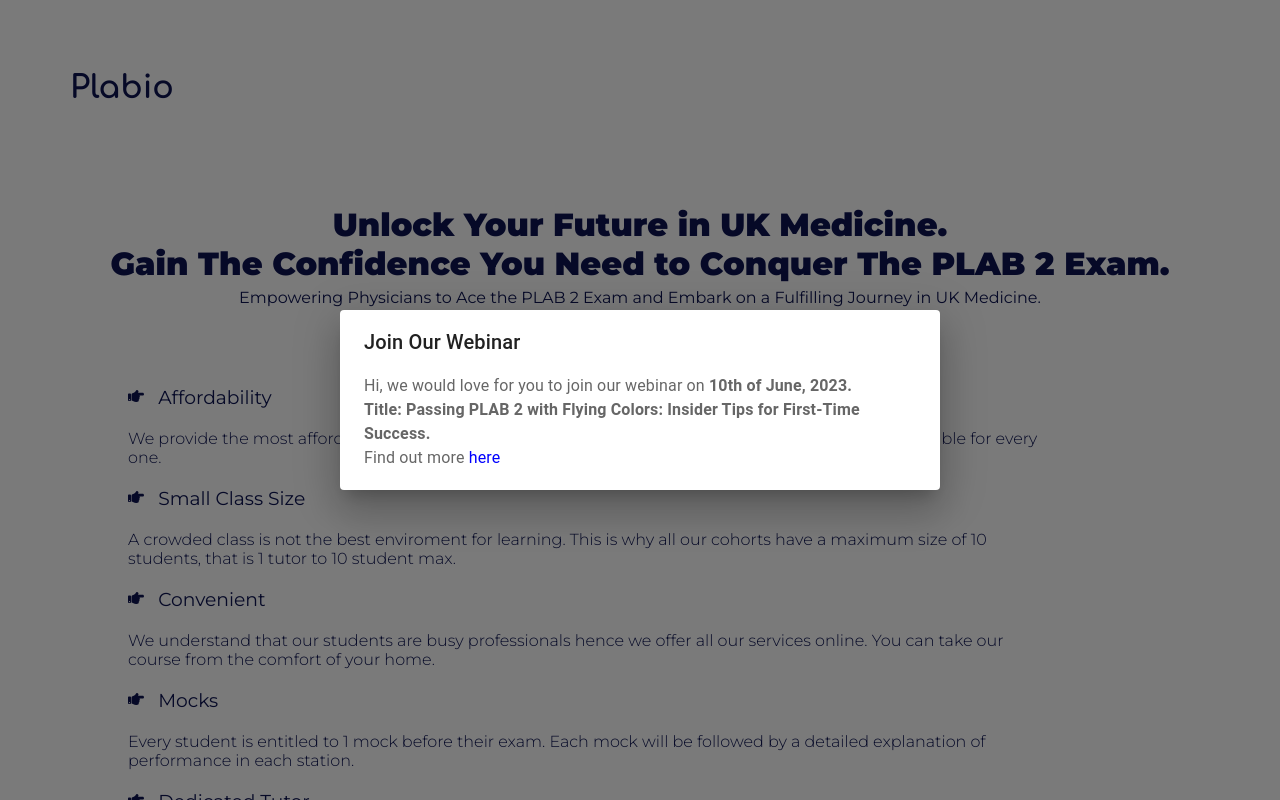
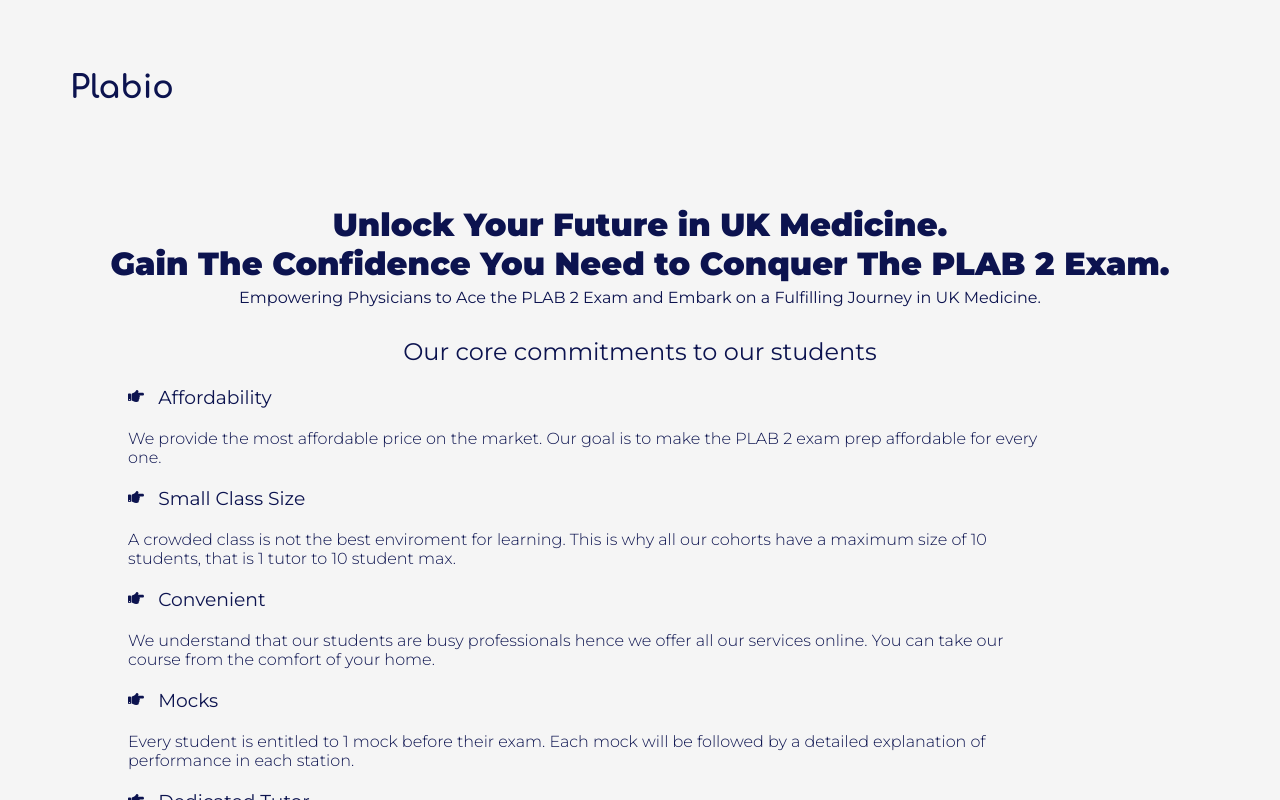
Before and after one commit to drayilara/plabio, a Next.js app: page / in a window 1280 px wide. Shown: the top 800 px of the page. Built offline with nearby package versions, Linux system fonts and the light colour scheme.

Commit message:
Removed webinar alert.

```diff
--- a/pages/index.js
+++ b/pages/index.js
@@ -9,7 +9,6 @@ import Links from "@/components/links";
 import styles from "../styles/Home.module.css";
 import Head from "next/head";
 import { BsTelegram } from "react-icons/bs";
-import AlertDialog from "@/components/alert_dialog";
 
 export default function Plabio() {
   const [dialogState, setDialogState] = useState(false);
@@ -19,10 +18,11 @@ export default function Plabio() {
       <strong>10th of June, 2023.</strong>
       <br />
       <strong>
-        Title: Passing PLAB 2 with Flying Colors: Insider Tips for First-Time Success.
+        Title: Passing PLAB 2 with Flying Colors: Insider Tips for First-Time
+        Success.
       </strong>
       <br />
-       Find out more{" "}
+      Find out more{" "}
       <a style={{ color: "blue" }} href="https://t.me/+zEztjbYX4zIxYzc0">
         here
       </a>
@@ -68,11 +68,6 @@ export default function Plabio() {
         <link rel="icon" type="image/png" sizes="32x32" href="/favicon.png" />
       </Head>
       <div className="app-container">
-        <AlertDialog
-          initialState={dialogState}
-          updater={setDialogState}
-          message={message}
-        />
         <h1 className={styles.brand}>Plabio</h1>
         <div
           className="header"
```
